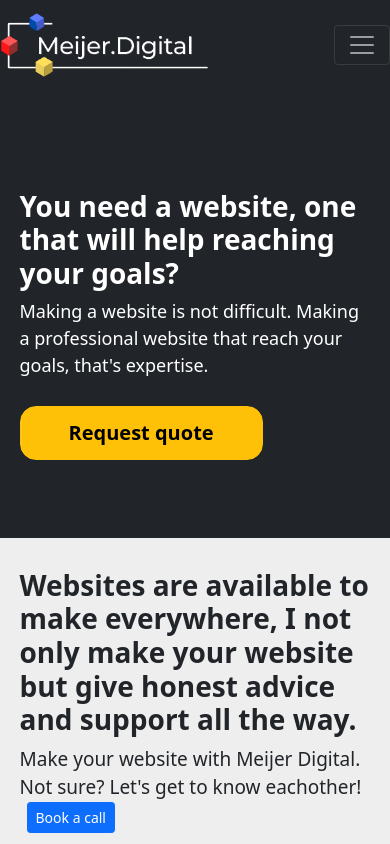
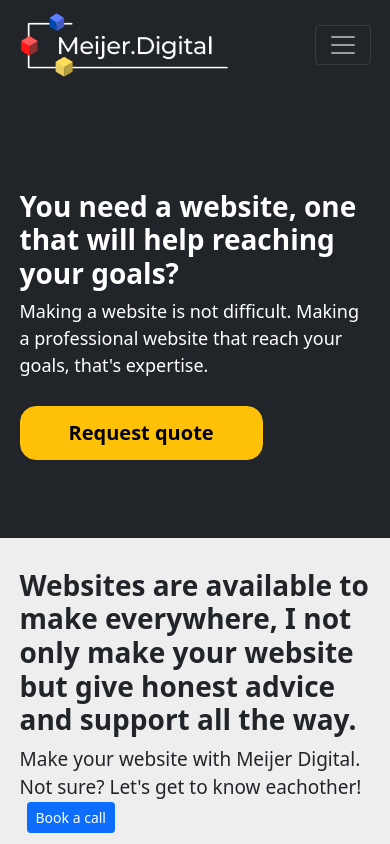
Before and after one commit to JDevelopz/Meijer.Digital, a plain HTML site: page index.html in a window 390 px wide. Shown: the top 844 px of the page. Drawn offline with nearby package versions, Linux system fonts and the light colour scheme.

Commit message:
Update index.css

```diff
--- a/index.css
+++ b/index.css
@@ -12,7 +12,7 @@ html, body {
 
 @media screen and (max-width:400px) {
   .container-fluid {
-    padding: 0;
+    padding: 0 5% 0 5%;
   }
 }
 
```
